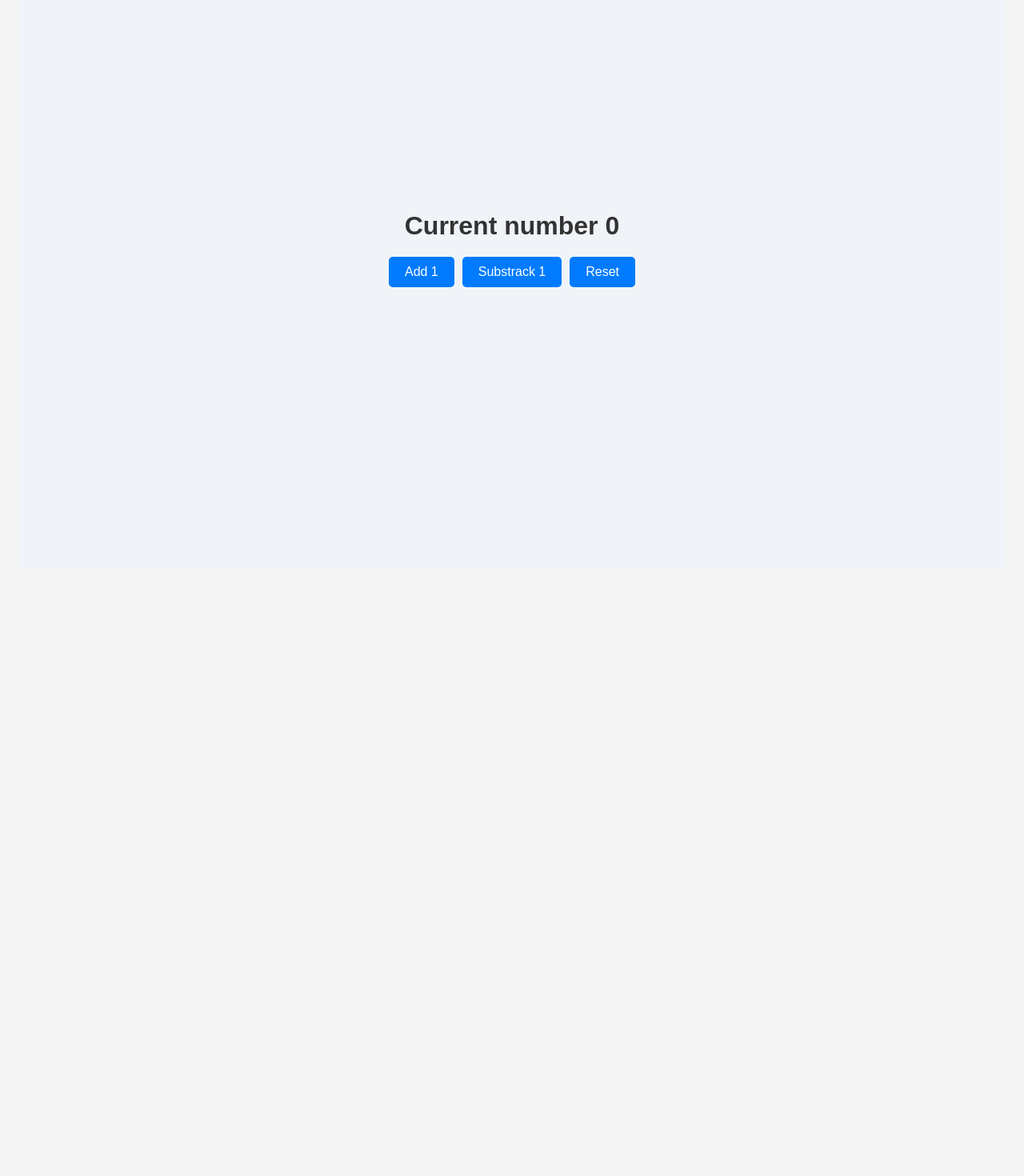
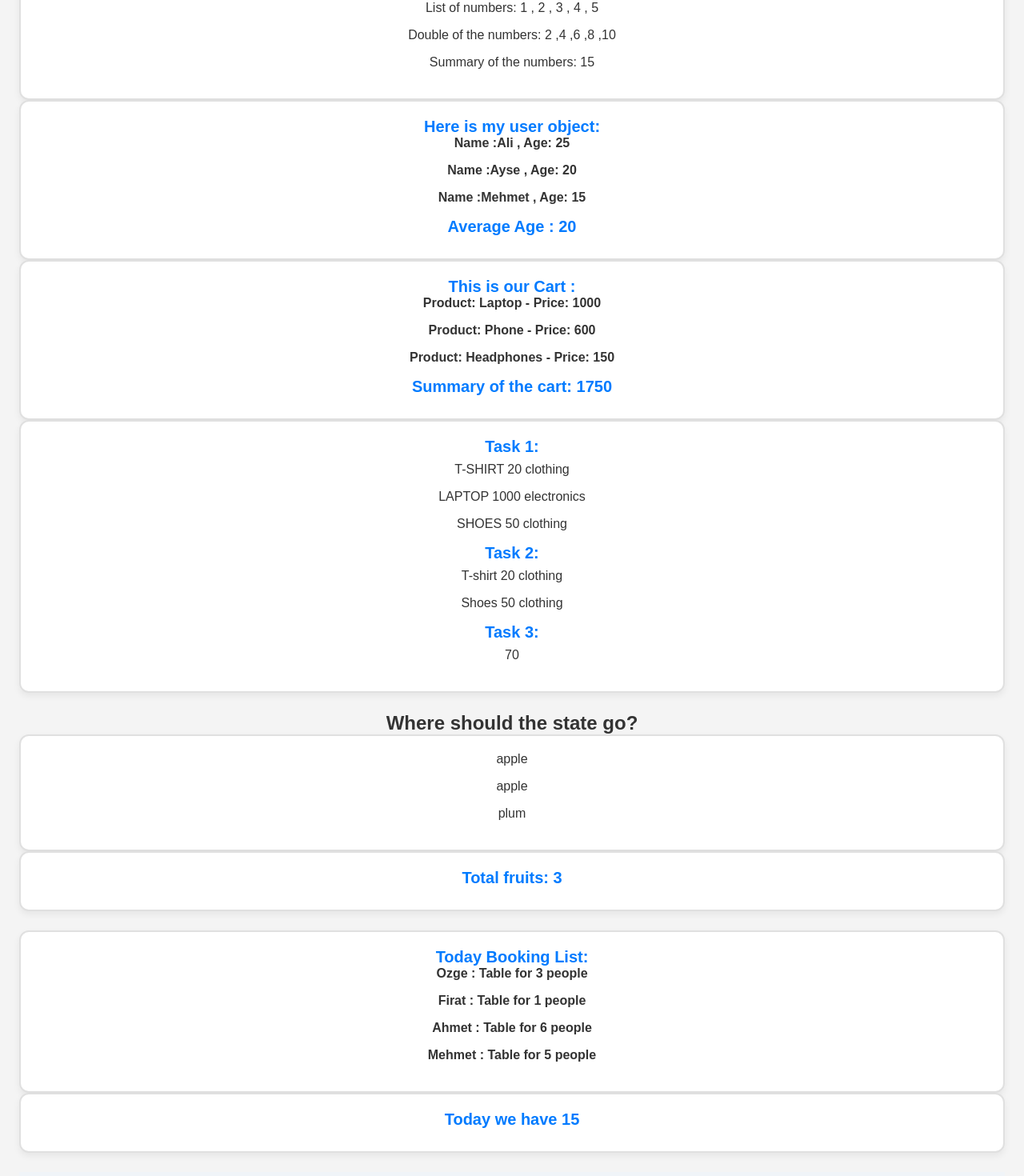
Before and after one commit to ozge-ozersahin/toggle_app, a React (Create React App) app: page / in a window 1280 px wide. Shown: the part 920-2390 px from the top of the page at 80% size. Before the commit the page ends 1655 px from the top, so only its background shows below. Built offline with nearby package versions, Linux system fonts and the light colour scheme.

Commit message:
js array method examples

```diff
--- a/src/App.js
+++ b/src/App.js
@@ -4,10 +4,35 @@ import InputComponent from "./InputComponent";
 import Register from "./Form";
 import Counter from "./Counter";
 import Main from "./Propsdrilling";
+import Fruits from "./LiftingStateUp/Fruits";
+import FruitsCounter from "./LiftingStateUp/FruitsCounter";
+import React from "react";
+import Guest from "./LiftingStateUp/Guest";
+import GuestCounter from "./LiftingStateUp/GuestCounter";
+import Number from "./Number";
+import User from "./User";
+import Cart from "./Basket";
+import Product from "./Product";
+
+
+
 
 const randNum = () => Math.floor(Math.random() * 100) + 1;
 
 export default function App() {
+  const [fruits] = React.useState([
+    {fruitName: 'apple', id: 1},
+    {fruitName: 'apple', id: 2},
+    {fruitName: 'plum', id: 3},
+]);
+
+ const [guest] = React.useState([
+  {id: 1, guestName: "Ozge", people: 3},
+  {id: 2, guestName: "Firat", people: 1},
+  {id: 3, guestName: "Ahmet", people: 6},
+  {id: 4, guestName: "Mehmet", people: 5},
+ ]);
+
   return (
     <div className="app">
       <h1>My Mini React Use State Projects</h1>
@@ -35,6 +60,23 @@ export default function App() {
           <Card num={randNum()} />
         </div>
       </section>
+      <section>
+        <h2> Task: Working on Javascript Arrays</h2>
+        <Number/>
+        <User/>
+        <Cart/>
+        <Product/>
+      </section>
+      {/* State management- Lifting State Up */}
+      <section>
+        <h1>Where should the state go?</h1>
+        <Fruits fruits={fruits}/>
+        <FruitsCounter fruits={fruits}/>
+      </section>
+      <section>
+        <Guest guest={guest}/>
+        <GuestCounter guest={guest}/>
+      </section>
 
       {/* Counter at the bottom */}
       <section>
--- /dev/null
+++ b/src/Basket.jsx
@@ -0,0 +1,17 @@
+const Cart = () => {
+    const cart = [
+        { id: 1, name: "Laptop", price: 1000 },
+        { id: 2, name: "Phone", price: 600 },
+        { id: 3, name: "Headphones", price: 150 }
+    ];
+
+    const priceSum = cart.reduce((sum, i) => sum + i.price, 0);
+    return(
+        <div className="card">
+            <h1>This is our Cart : {cart.map((i) => <p key={i.id}>Product: {i.name} - Price: {i.price}</p>)}</h1>
+            <h2>Summary of the cart: {priceSum} </h2>
+        </div>
+    )
+}
+
+export default Cart;
--- /dev/null
+++ b/src/LiftingStateUp/Fruits.js
@@ -0,0 +1,7 @@
+const Fruits = (props) => {
+    return(<div className="card">
+        {props.fruits.map(f => <p key={f.id}>{f.fruitName}</p>)}
+    </div>)
+}
+
+export default Fruits;
--- /dev/null
+++ b/src/LiftingStateUp/FruitsCounter.js
@@ -0,0 +1,9 @@
+const FruitsCounter = (props) => {
+    return(
+        <div className="card">
+            <h2>Total fruits: {props.fruits.length}</h2>
+        </div>
+    )
+}
+
+export default FruitsCounter;
--- /dev/null
+++ b/src/LiftingStateUp/Guest.js
@@ -0,0 +1,9 @@
+const Guest = (props) => {
+    return(
+        <div className="card">
+            <h1>Today Booking List: {props.guest.map((g) => (<p key={g.id}>{g.guestName} : Table for {g.people} people</p>))}</h1>
+        </div>
+)
+}
+
+export default Guest;
--- /dev/null
+++ b/src/LiftingStateUp/GuestCounter.js
@@ -0,0 +1,10 @@
+const GuestCounter = ({guest}) => {
+    const totalPeople = guest.reduce((sum, g) => sum + g.people, 0);
+    return(
+        <div className="card">
+            <h2>Today we have {totalPeople}</h2>
+        </div>
+    )
+}
+
+export default GuestCounter
--- /dev/null
+++ b/src/Number.jsx
@@ -0,0 +1,14 @@
+const Number = () => {
+    const numbers = [1,2,3,4,5];
+    const doubled = numbers.map((i) => i * 2);
+    const sum = numbers.reduce((sum, i) => sum + i , 0);
+    return(
+        <div className="card">
+            <p>List of numbers: {numbers.join(" , ")} </p>
+            <p>Double of the numbers: {doubled.join(" ,")}</p>
+            <p>Summary of the numbers: {sum}</p>
+        </div>
+    )
+}
+
+export default Number;
--- /dev/null
+++ b/src/Product.jsx
@@ -0,0 +1,25 @@
+const Product = () => {
+
+    const products = [
+        { id: 1, name: "T-shirt", price: 20, category: "clothing" },
+        { id: 2, name: "Laptop", price: 1000, category: "electronics" },
+        { id: 3, name: "Shoes", price: 50, category: "clothing" }
+    ];
+
+   const makeUpperCase = products.map((i) => ({ ...i ,name: i.name.toUpperCase()}));
+   const clothingProducts = products.filter((i) => (i.category === "clothing"));
+
+    return(
+        <div className="card">
+            <h1>Task 1: </h1>
+            { makeUpperCase.map((i) => <p>{i.name} {i.price} {i.category}</p> )}
+            <h1>Task 2:</h1>
+            { clothingProducts.map((i) => <p>{i.name} {i.price} {i.category}</p>)}
+            <h1>Task 3:</h1>
+            <p>{clothingProducts.reduce((sum, i) => sum + i.price , 0)}</p>
+
+        </div>
+    )
+}
+
+export default Product;
--- /dev/null
+++ b/src/User.jsx
@@ -0,0 +1,16 @@
+const User = () => {
+    const users = [
+        {id: 1, name: "Ali", age: 25},
+        {id: 2, name: "Ayse", age: 20},
+        {id: 3, name: "Mehmet", age: 15}
+    ]
+    const ortalama = users.reduce((sum, i) => sum + i.age , 0) / users.length;
+    return(
+        <div className="card">
+            <h1> Here is my user object: {users.map((i) => <p key={i.id}>Name :{i.name} , Age: {i.age}</p> )} </h1>
+            <h2>Average Age : {ortalama} </h2>
+        </div>
+    )
+}
+
+export default User;
```
